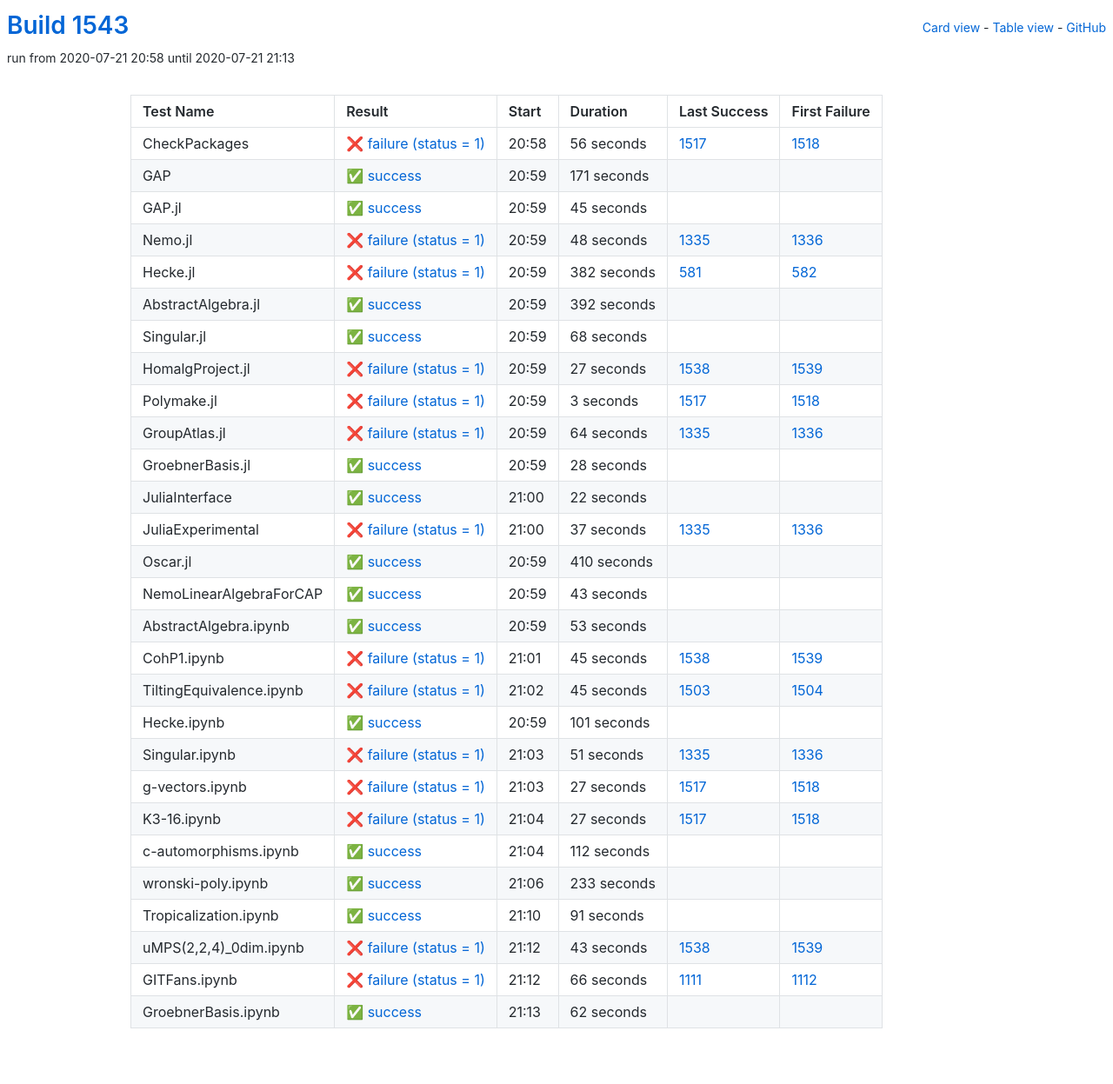
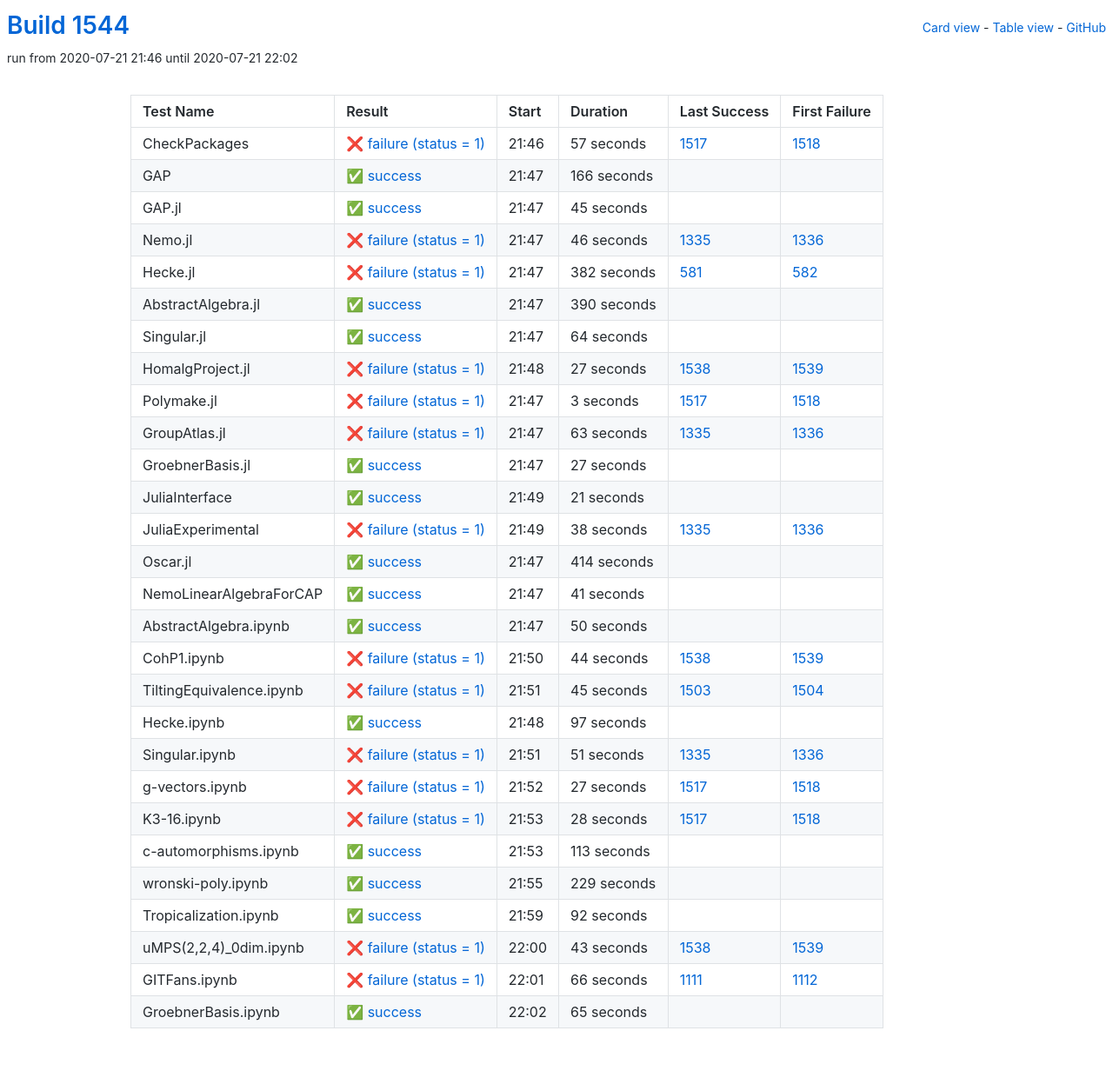
Before and after one commit to oscar-system/oscar-ci-status-1.4, a Jekyll site: the page built from table.html, in a window 1280 px wide. Shown: the whole page at 87% size. Built offline with Jekyll 4.4.1, drawn with Linux system fonts in a browser that asks for light colours.

Commit message:
Build #1544

```diff
--- a/_data/ci.yml
+++ b/_data/ci.yml
@@ -1,6 +1,6 @@
 ---
-build: 1543
-build_url: https://oscarci.mathematik.uni-kl.de/job/oscar-julia-1.4/1543/
+build: 1544
+build_url: https://oscarci.mathematik.uni-kl.de/job/oscar-julia-1.4/1544/
 job: oscar-julia-1.4
 organization: oscar-system
 repo: oscar-ci-status-1.4
@@ -8,32 +8,32 @@ repourl: https://github.com/oscar-system/oscar-ci-status-1.4
 tests:
 - name: CheckPackages
   id: checkpackages
-  log: https://oscarci.mathematik.uni-kl.de/job/oscar-julia-1.4/1543/artifact/logs/build-1543/CheckPackages.log
-  start: 2020-07-21 20:58
+  log: https://oscarci.mathematik.uni-kl.de/job/oscar-julia-1.4/1544/artifact/logs/build-1544/CheckPackages.log
+  start: 2020-07-21 21:46
   success: false
   exitcode: 1
   status: failure
-  duration: 56
+  duration: 57
   last_success: 1517
   last_success_url: https://oscarci.mathematik.uni-kl.de/job/oscar-julia-1.4/1517/
   first_failure: 1518
   first_failure_url: https://oscarci.mathematik.uni-kl.de/job/oscar-julia-1.4/1518/
 - name: GAP
   id: gap
-  log: https://oscarci.mathematik.uni-kl.de/job/oscar-julia-1.4/1543/artifact/logs/build-1543/GAP.log
-  start: 2020-07-21 20:59
+  log: https://oscarci.mathematik.uni-kl.de/job/oscar-julia-1.4/1544/artifact/logs/build-1544/GAP.log
+  start: 2020-07-21 21:47
   success: true
   exitcode: 0
   status: success
-  duration: 171
+  duration: 166
   last_success: false
   last_success_url:
   first_failure: false
   first_failure_url:
 - name: GAP.jl
   id: gap-jl
-  log: https://oscarci.mathematik.uni-kl.de/job/oscar-julia-1.4/1543/artifact/logs/build-1543/GAP.jl.log
-  start: 2020-07-21 20:59
+  log: https://oscarci.mathematik.uni-kl.de/job/oscar-julia-1.4/1544/artifact/logs/build-1544/GAP.jl.log
+  start: 2020-07-21 21:47
   success: true
   exitcode: 0
   status: success
@@ -44,20 +44,20 @@ tests:
   first_failure_url:
 - name: Nemo.jl
   id: nemo-jl
-  log: https://oscarci.mathematik.uni-kl.de/job/oscar-julia-1.4/1543/artifact/logs/build-1543/Nemo.jl.log
-  start: 2020-07-21 20:59
+  log: https://oscarci.mathematik.uni-kl.de/job/oscar-julia-1.4/1544/artifact/logs/build-1544/Nemo.jl.log
+  start: 2020-07-21 21:47
   success: false
   exitcode: 1
   status: failure
-  duration: 48
+  duration: 46
   last_success: 1335
   last_success_url: https://oscarci.mathematik.uni-kl.de/job/oscar-julia-1.4/1335/
   first_failure: 1336
   first_failure_url: https://oscarci.mathematik.uni-kl.de/job/oscar-julia-1.4/1336/
 - name: Hecke.jl
   id: hecke-jl
-  log: https://oscarci.mathematik.uni-kl.de/job/oscar-julia-1.4/1543/artifact/logs/build-1543/Hecke.jl.log
-  start: 2020-07-21 20:59
+  log: https://oscarci.mathematik.uni-kl.de/job/oscar-julia-1.4/1544/artifact/logs/build-1544/Hecke.jl.log
+  start: 2020-07-21 21:47
   success: false
   exitcode: 1
   status: failure
@@ -68,32 +68,32 @@ tests:
   first_failure_url: https://oscarci.mathematik.uni-kl.de/job/oscar-julia-1.4/582/
 - name: AbstractAlgebra.jl
   id: abstractalgebra-jl
-  log: https://oscarci.mathematik.uni-kl.de/job/oscar-julia-1.4/1543/artifact/logs/build-1543/AbstractAlgebra.jl.log
-  start: 2020-07-21 20:59
+  log: https://oscarci.mathematik.uni-kl.de/job/oscar-julia-1.4/1544/artifact/logs/build-1544/AbstractAlgebra.jl.log
+  start: 2020-07-21 21:47
   success: true
   exitcode: 0
   status: success
-  duration: 392
+  duration: 390
   last_success: false
   last_success_url:
   first_failure: false
   first_failure_url:
 - name: Singular.jl
   id: singular-jl
-  log: https://oscarci.mathematik.uni-kl.de/job/oscar-julia-1.4/1543/artifact/logs/build-1543/Singular.jl.log
-  start: 2020-07-21 20:59
+  log: https://oscarci.mathematik.uni-kl.de/job/oscar-julia-1.4/1544/artifact/logs/build-1544/Singular.jl.log
+  start: 2020-07-21 21:47
   success: true
   exitcode: 0
   status: success
-  duration: 68
+  duration: 64
   last_success: false
   last_success_url:
   first_failure: false
   first_failure_url:
 - name: HomalgProject.jl
   id: homalgproject-jl
-  log: https://oscarci.mathematik.uni-kl.de/job/oscar-julia-1.4/1543/artifact/logs/build-1543/HomalgProject.jl.log
-  start: 2020-07-21 20:59
+  log: https://oscarci.mathematik.uni-kl.de/job/oscar-julia-1.4/1544/artifact/logs/build-1544/HomalgProject.jl.log
+  start: 2020-07-21 21:48
   success: false
   exitcode: 1
   status: failure
@@ -104,8 +104,8 @@ tests:
   first_failure_url: https://oscarci.mathematik.uni-kl.de/job/oscar-julia-1.4/1539/
 - name: Polymake.jl
   id: polymake-jl
-  log: https://oscarci.mathematik.uni-kl.de/job/oscar-julia-1.4/1543/artifact/logs/build-1543/Polymake.jl.log
-  start: 2020-07-21 20:59
+  log: https://oscarci.mathematik.uni-kl.de/job/oscar-julia-1.4/1544/artifact/logs/build-1544/Polymake.jl.log
+  start: 2020-07-21 21:47
   success: false
   exitcode: 1
   status: failure
@@ -116,104 +116,104 @@ tests:
   first_failure_url: https://oscarci.mathematik.uni-kl.de/job/oscar-julia-1.4/1518/
 - name: GroupAtlas.jl
   id: groupatlas-jl
-  log: https://oscarci.mathematik.uni-kl.de/job/oscar-julia-1.4/1543/artifact/logs/build-1543/GroupAtlas.jl.log
-  start: 2020-07-21 20:59
+  log: https://oscarci.mathematik.uni-kl.de/job/oscar-julia-1.4/1544/artifact/logs/build-1544/GroupAtlas.jl.log
+  start: 2020-07-21 21:47
   success: false
   exitcode: 1
   status: failure
-  duration: 64
+  duration: 63
   last_success: 1335
   last_success_url: https://oscarci.mathematik.uni-kl.de/job/oscar-julia-1.4/1335/
   first_failure: 1336
   first_failure_url: https://oscarci.mathematik.uni-kl.de/job/oscar-julia-1.4/1336/
 - name: GroebnerBasis.jl
   id: groebnerbasis-jl
-  log: https://oscarci.mathematik.uni-kl.de/job/oscar-julia-1.4/1543/artifact/logs/build-1543/GroebnerBasis.jl.log
-  start: 2020-07-21 20:59
+  log: https://oscarci.mathematik.uni-kl.de/job/oscar-julia-1.4/1544/artifact/logs/build-1544/GroebnerBasis.jl.log
+  start: 2020-07-21 21:47
   success: true
   exitcode: 0
   status: success
-  duration: 28
+  duration: 27
   last_success: false
   last_success_url:
   first_failure: false
   first_failure_url:
 - name: JuliaInterface
   id: juliainterface
-  log: https://oscarci.mathematik.uni-kl.de/job/oscar-julia-1.4/1543/artifact/logs/build-1543/JuliaInterface.log
-  start: 2020-07-21 21:00
+  log: https://oscarci.mathematik.uni-kl.de/job/oscar-julia-1.4/1544/artifact/logs/build-1544/JuliaInterface.log
+  start: 2020-07-21 21:49
   success: true
   exitcode: 0
   status: success
-  duration: 22
+  duration: 21
   last_success: false
   last_success_url:
   first_failure: false
   first_failure_url:
 - name: JuliaExperimental
   id: juliaexperimental
-  log: https://oscarci.mathematik.uni-kl.de/job/oscar-julia-1.4/1543/artifact/logs/build-1543/JuliaExperimental.log
-  start: 2020-07-21 21:00
+  log: https://oscarci.mathematik.uni-kl.de/job/oscar-julia-1.4/1544/artifact/logs/build-1544/JuliaExperimental.log
+  start: 2020-07-21 21:49
   success: false
   exitcode: 1
   status: failure
-  duration: 37
+  duration: 38
   last_success: 1335
   last_success_url: https://oscarci.mathematik.uni-kl.de/job/oscar-julia-1.4/1335/
   first_failure: 1336
   first_failure_url: https://oscarci.mathematik.uni-kl.de/job/oscar-julia-1.4/1336/
 - name: Oscar.jl
   id: oscar-jl
-  log: https://oscarci.mathematik.uni-kl.de/job/oscar-julia-1.4/1543/artifact/logs/build-1543/Oscar.jl.log
-  start: 2020-07-21 20:59
+  log: https://oscarci.mathematik.uni-kl.de/job/oscar-julia-1.4/1544/artifact/logs/build-1544/Oscar.jl.log
+  start: 2020-07-21 21:47
   success: true
   exitcode: 0
   status: success
-  duration: 410
+  duration: 414
   last_success: false
   last_success_url:
   first_failure: false
   first_failure_url:
 - name: NemoLinearAlgebraForCAP
   id: nemolinearalgebraforcap
-  log: https://oscarci.mathematik.uni-kl.de/job/oscar-julia-1.4/1543/artifact/logs/build-1543/NemoLinearAlgebraForCAP.log
-  start: 2020-07-21 20:59
+  log: https://oscarci.mathematik.uni-kl.de/job/oscar-julia-1.4/1544/artifact/logs/build-1544/NemoLinearAlgebraForCAP.log
+  start: 2020-07-21 21:47
   success: true
   exitcode: 0
   status: success
-  duration: 43
+  duration: 41
   last_success: false
   last_success_url:
   first_failure: false
   first_failure_url:
 - name: AbstractAlgebra.ipynb
   id: abstractalgebra-ipynb
-  log: https://oscarci.mathematik.uni-kl.de/job/oscar-julia-1.4/1543/artifact/logs/build-1543/AbstractAlgebra.ipynb.log
-  start: 2020-07-21 20:59
+  log: https://oscarci.mathematik.uni-kl.de/job/oscar-julia-1.4/1544/artifact/logs/build-1544/AbstractAlgebra.ipynb.log
+  start: 2020-07-21 21:47
   success: true
   exitcode: 0
   status: success
-  duration: 53
+  duration: 50
   last_success: false
   last_success_url:
   first_failure: false
   first_failure_url:
 - name: CohP1.ipynb
   id: cohp1-ipynb
-  log: https://oscarci.mathematik.uni-kl.de/job/oscar-julia-1.4/1543/artifact/logs/build-1543/CohP1.ipynb.log
-  start: 2020-07-21 21:01
+  log: https://oscarci.mathematik.uni-kl.de/job/oscar-julia-1.4/1544/artifact/logs/build-1544/CohP1.ipynb.log
+  start: 2020-07-21 21:50
   success: false
   exitcode: 1
   status: failure
-  duration: 45
+  duration: 44
   last_success: 1538
   last_success_url: https://oscarci.mathematik.uni-kl.de/job/oscar-julia-1.4/1538/
   first_failure: 1539
   first_failure_url: https://oscarci.mathematik.uni-kl.de/job/oscar-julia-1.4/1539/
 - name: TiltingEquivalence.ipynb
   id: tiltingequivalence-ipynb
-  log: https://oscarci.mathematik.uni-kl.de/job/oscar-julia-1.4/1543/artifact/logs/build-1543/TiltingEquivalence.ipynb.log
-  start: 2020-07-21 21:02
+  log: https://oscarci.mathematik.uni-kl.de/job/oscar-julia-1.4/1544/artifact/logs/build-1544/TiltingEquivalence.ipynb.log
+  start: 2020-07-21 21:51
   success: false
   exitcode: 1
   status: failure
@@ -224,20 +224,20 @@ tests:
   first_failure_url: https://oscarci.mathematik.uni-kl.de/job/oscar-julia-1.4/1504/
 - name: Hecke.ipynb
   id: hecke-ipynb
-  log: https://oscarci.mathematik.uni-kl.de/job/oscar-julia-1.4/1543/artifact/logs/build-1543/Hecke.ipynb.log
-  start: 2020-07-21 20:59
+  log: https://oscarci.mathematik.uni-kl.de/job/oscar-julia-1.4/1544/artifact/logs/build-1544/Hecke.ipynb.log
+  start: 2020-07-21 21:48
   success: true
   exitcode: 0
   status: success
-  duration: 101
+  duration: 97
   last_success: false
   last_success_url:
   first_failure: false
   first_failure_url:
 - name: Singular.ipynb
   id: singular-ipynb
-  log: https://oscarci.mathematik.uni-kl.de/job/oscar-julia-1.4/1543/artifact/logs/build-1543/Singular.ipynb.log
-  start: 2020-07-21 21:03
+  log: https://oscarci.mathematik.uni-kl.de/job/oscar-julia-1.4/1544/artifact/logs/build-1544/Singular.ipynb.log
+  start: 2020-07-21 21:51
   success: false
   exitcode: 1
   status: failure
@@ -248,8 +248,8 @@ tests:
   first_failure_url: https://oscarci.mathematik.uni-kl.de/job/oscar-julia-1.4/1336/
 - name: g-vectors.ipynb
   id: g-vectors-ipynb
-  log: https://oscarci.mathematik.uni-kl.de/job/oscar-julia-1.4/1543/artifact/logs/build-1543/g-vectors.ipynb.log
-  start: 2020-07-21 21:03
+  log: https://oscarci.mathematik.uni-kl.de/job/oscar-julia-1.4/1544/artifact/logs/build-1544/g-vectors.ipynb.log
+  start: 2020-07-21 21:52
   success: false
   exitcode: 1
   status: failure
@@ -260,56 +260,56 @@ tests:
   first_failure_url: https://oscarci.mathematik.uni-kl.de/job/oscar-julia-1.4/1518/
 - name: K3-16.ipynb
   id: k3-16-ipynb
-  log: https://oscarci.mathematik.uni-kl.de/job/oscar-julia-1.4/1543/artifact/logs/build-1543/K3-16.ipynb.log
-  start: 2020-07-21 21:04
+  log: https://oscarci.mathematik.uni-kl.de/job/oscar-julia-1.4/1544/artifact/logs/build-1544/K3-16.ipynb.log
+  start: 2020-07-21 21:53
   success: false
   exitcode: 1
   status: failure
-  duration: 27
+  duration: 28
   last_success: 1517
   last_success_url: https://oscarci.mathematik.uni-kl.de/job/oscar-julia-1.4/1517/
   first_failure: 1518
   first_failure_url: https://oscarci.mathematik.uni-kl.de/job/oscar-julia-1.4/1518/
 - name: c-automorphisms.ipynb
   id: c-automorphisms-ipynb
-  log: https://oscarci.mathematik.uni-kl.de/job/oscar-julia-1.4/1543/artifact/logs/build-1543/c-automorphisms.ipynb.log
-  start: 2020-07-21 21:04
+  log: https://oscarci.mathematik.uni-kl.de/job/oscar-julia-1.4/1544/artifact/logs/build-1544/c-automorphisms.ipynb.log
+  start: 2020-07-21 21:53
   success: true
   exitcode: 0
   status: success
-  duration: 112
+  duration: 113
   last_success: false
   last_success_url:
   first_failure: false
   first_failure_url:
 - name: wronski-poly.ipynb
   id: wronski-poly-ipynb
-  log: https://oscarci.mathematik.uni-kl.de/job/oscar-julia-1.4/1543/artifact/logs/build-1543/wronski-poly.ipynb.log
-  start: 2020-07-21 21:06
+  log: https://oscarci.mathematik.uni-kl.de/job/oscar-julia-1.4/1544/artifact/logs/build-1544/wronski-poly.ipynb.log
+  start: 2020-07-21 21:55
   success: true
   exitcode: 0
   status: success
-  duration: 233
+  duration: 229
   last_success: false
   last_success_url:
   first_failure: false
   first_failure_url:
 - name: Tropicalization.ipynb
   id: tropicalization-ipynb
-  log: https://oscarci.mathematik.uni-kl.de/job/oscar-julia-1.4/1543/artifact/logs/build-1543/Tropicalization.ipynb.log
-  start: 2020-07-21 21:10
+  log: https://oscarci.mathematik.uni-kl.de/job/oscar-julia-1.4/1544/artifact/logs/build-1544/Tropicalization.ipynb.log
+  start: 2020-07-21 21:59
   success: true
   exitcode: 0
   status: success
-  duration: 91
+  duration: 92
   last_success: false
   last_success_url:
   first_failure: false
   first_failure_url:
 - name: uMPS(2,2,4)_0dim.ipynb
   id: umps-2-2-4-0dim-ipynb
-  log: https://oscarci.mathematik.uni-kl.de/job/oscar-julia-1.4/1543/artifact/logs/build-1543/uMPS-2-2-4-_0dim.ipynb.log
-  start: 2020-07-21 21:12
+  log: https://oscarci.mathematik.uni-kl.de/job/oscar-julia-1.4/1544/artifact/logs/build-1544/uMPS-2-2-4-_0dim.ipynb.log
+  start: 2020-07-21 22:00
   success: false
   exitcode: 1
   status: failure
@@ -320,8 +320,8 @@ tests:
   first_failure_url: https://oscarci.mathematik.uni-kl.de/job/oscar-julia-1.4/1539/
 - name: GITFans.ipynb
   id: gitfans-ipynb
-  log: https://oscarci.mathematik.uni-kl.de/job/oscar-julia-1.4/1543/artifact/logs/build-1543/GITFans.ipynb.log
-  start: 2020-07-21 21:12
+  log: https://oscarci.mathematik.uni-kl.de/job/oscar-julia-1.4/1544/artifact/logs/build-1544/GITFans.ipynb.log
+  start: 2020-07-21 22:01
   success: false
   exitcode: 1
   status: failure
@@ -332,12 +332,12 @@ tests:
   first_failure_url: https://oscarci.mathematik.uni-kl.de/job/oscar-julia-1.4/1112/
 - name: GroebnerBasis.ipynb
   id: groebnerbasis-ipynb
-  log: https://oscarci.mathematik.uni-kl.de/job/oscar-julia-1.4/1543/artifact/logs/build-1543/GroebnerBasis.ipynb.log
-  start: 2020-07-21 21:13
+  log: https://oscarci.mathematik.uni-kl.de/job/oscar-julia-1.4/1544/artifact/logs/build-1544/GroebnerBasis.ipynb.log
+  start: 2020-07-21 22:02
   success: true
   exitcode: 0
   status: success
-  duration: 62
+  duration: 65
   last_success: false
   last_success_url:
   first_failure: false
```
Also changed, not shown: README.md.
